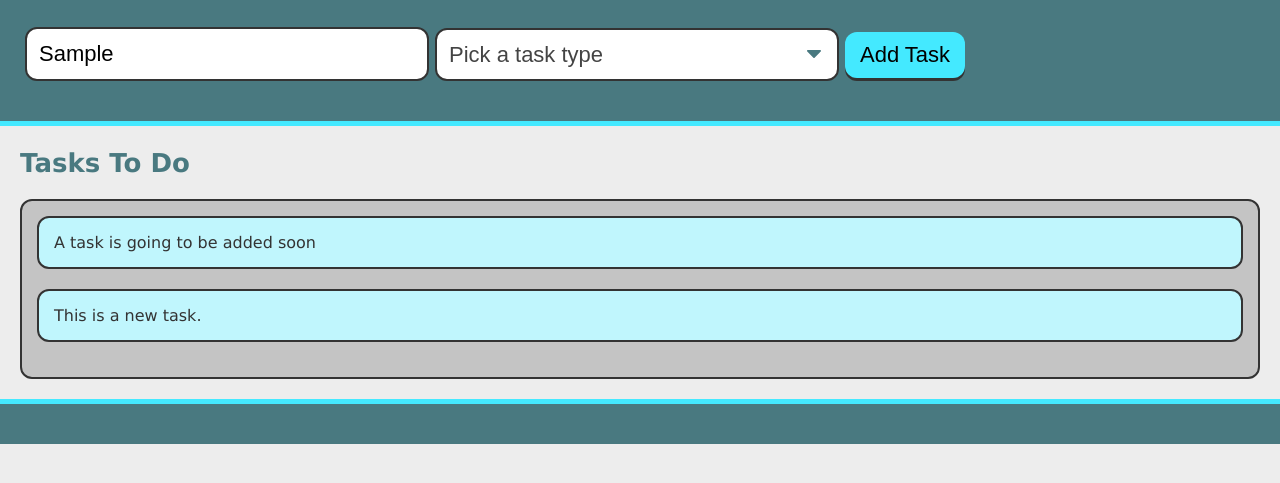
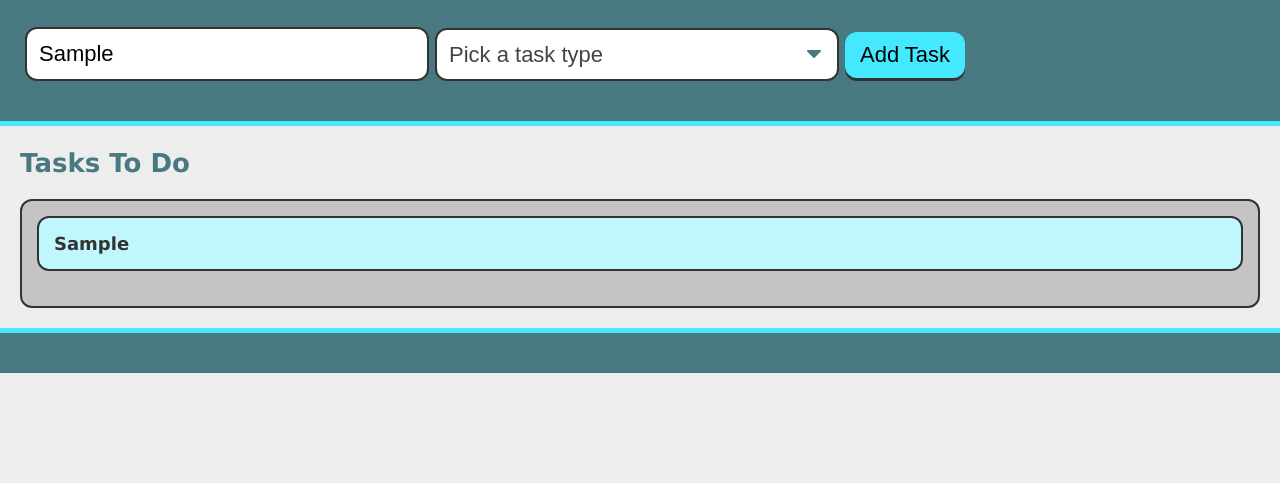
Before and after one commit to mambru82/taskinator, a plain HTML site: page index.html in a window 1280 px wide. Both pictures are taken after typing "Sample" into the empty fields and a click on the button "Add Task". Shown: the part 115-598 px from the top of the page. Drawn offline with Linux system fonts and the light colour scheme.

Commit message:
added task info to the form function

```diff
--- a/assets/js/script.js
+++ b/assets/js/script.js
@@ -1,11 +1,27 @@
 var formEl = document.querySelector("#task-form");
 var tasksToDoEl = document.querySelector("#tasks-to-do");
 
-var createTaskHandler = function() {
+var createTaskHandler = function(event) {
+    //prevents automatic refresh upon submission
     event.preventDefault();
+    //captures the input for the task name
+    var taskNameInput = document.querySelector("input[name='task-name']").value;
+    //captures the input for the task type
+    var taskTypeInput = document.querySelector("select[name='task-type']").value;
+
+    //create the list item
     var listItemEl = document.createElement("li");
     listItemEl.className = "task-item";
-    listItemEl.textContent = "This is a new task.";
+
+    //create div to hold task info and add to list item
+    var taskInfoEl = document.createElement("div");
+    taskInfoEl.className = "task-info";
+
+    //add HTML content to the div
+    taskInfoEl.innerHTML = "<h3 class='task-name'>" + taskNameInput + "</h3><span class='task-type'>" + taskTypeInput + "</span>";
+
+    listItemEl.appendChild(taskInfoEl);
+   //add entire list item to list
     tasksToDoEl.appendChild(listItemEl);
 };
 
--- a/index.html
+++ b/index.html
@@ -34,7 +34,6 @@
         <section class="task-list-wrapper">
             <h2 class="list-title">Tasks To Do</h2>
             <ul class="task-list" id="tasks-to-do">
-                <li class="task-item">A task is going to be added soon</li>
             </ul>
         </section>
     </main>
```
